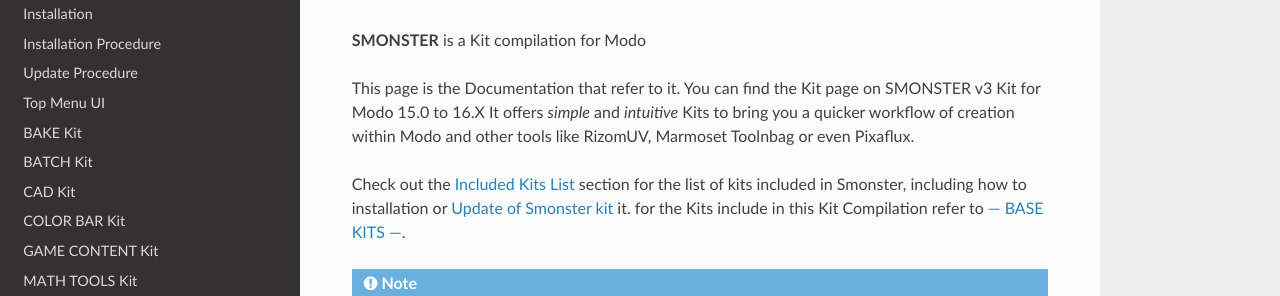
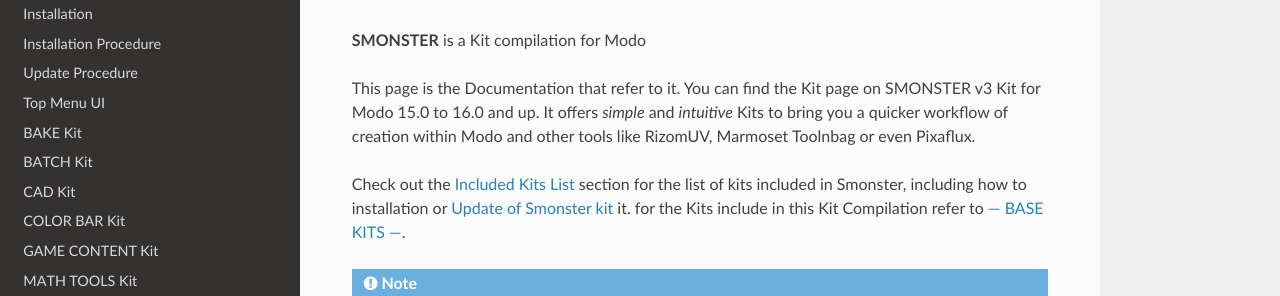
Before and after one commit to smoluck/SMONSTER_DOC, a Sphinx documentation site: the page built from docs/source/index.rst, in a window 1280 px wide and 900 px high. Shown: the part 131-427 px from the top of the window. Built offline with Sphinx 7.4.7 and the Read the Docs theme 2.0.0, drawn with Linux system fonts in a browser that asks for light colours.

Commit message:
link bugfix

```diff
--- a/docs/source/index.rst
+++ b/docs/source/index.rst
@@ -4,7 +4,7 @@
 **SMONSTER** is a Kit compilation for Modo
 
 This page is the Documentation that refer to it.
-You can find the Kit page on  :ref:`SMONSTER v3 Kit for Modo 15.0 to 16.X<https://smoluck.gumroad.com/l/Smonster-v3>`
+You can find the Kit page on  :ref:`SMONSTER<https://smoluck.gumroad.com/l/Smonster-v3>` v3 Kit for Modo 15.0 to 16.0 and up.
 It offers *simple* and *intuitive* Kits to bring you a quicker workflow of creation within Modo and other tools like RizomUV, Marmoset Toolnbag or even Pixaflux.
 
 Check out the :doc:`kitlist` section for the list of kits included in Smonster, including
```
